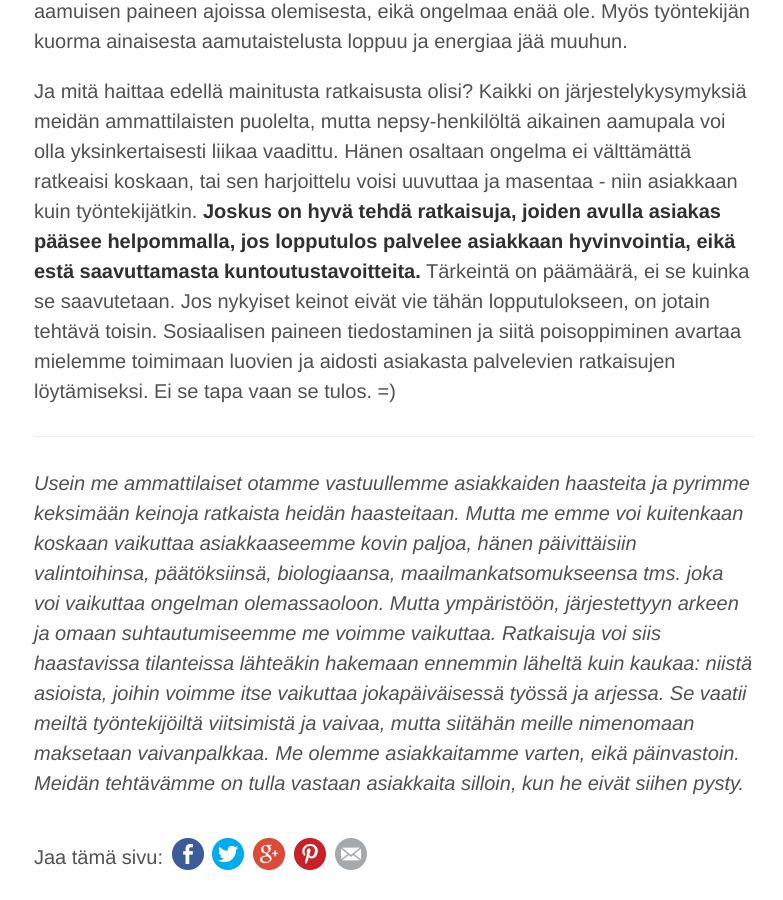
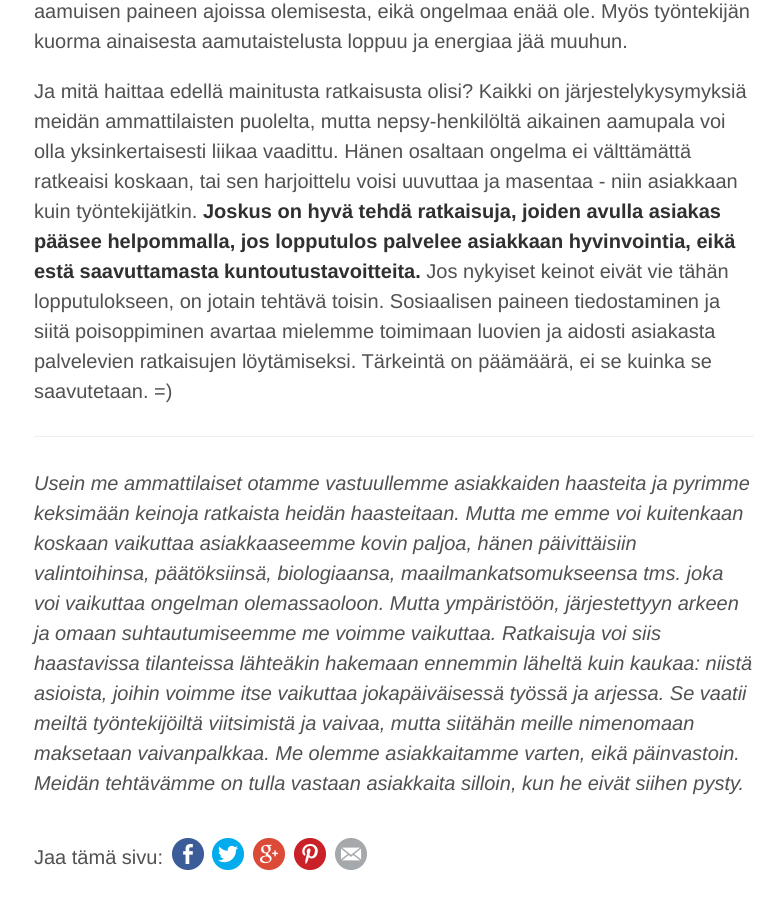
Before and after one commit to niinapiira/neppari.net, a Jekyll site: the page built from _posts/2016-06-17-vaikeudesta-auttaa-ja-ratkaista.md, in a window 1280 px wide and 900 px high, scrolled down 2774 px. Shown: the whole window, without its empty margins (246-1029 px from the left). Built offline with Jekyll 4.4.1, drawn with Linux system fonts in a browser that asks for light colours.

Commit message:
Update 2016-06-17-vaikeudesta-auttaa-ja-ratkaista.md

```diff
--- a/_posts/2016-06-17-vaikeudesta-auttaa-ja-ratkaista.md
+++ b/_posts/2016-06-17-vaikeudesta-auttaa-ja-ratkaista.md
@@ -32,7 +32,7 @@
 
 Jos ongelmana on esim. asiakkaan pääsy ajoissa aamupalalle, voimme ratkaista ongelman esim. a)myöhästämällä aamupalaa tai sen loppumista (tasa-arvon nimessä) tai b)SALLIMALLA tälle asiakkaalle myöhäisemmän aamupalan (erioikeus). Ratkaisemalla ongelman poistamme JOKAISELTA osapuolelta joka-aamuisen paineen ajoissa olemisesta, eikä ongelmaa enää ole. Myös työntekijän kuorma ainaisesta aamutaistelusta loppuu ja energiaa jää muuhun.
 
-Ja mitä haittaa edellä mainitusta ratkaisusta olisi? Kaikki on järjestelykysymyksiä meidän ammattilaisten puolelta, mutta nepsy-henkilöltä aikainen aamupala voi olla yksinkertaisesti liikaa vaadittu. Hänen osaltaan ongelma ei välttämättä ratkeaisi koskaan, tai sen harjoittelu voisi uuvuttaa ja masentaa - niin asiakkaan kuin työntekijätkin. **Joskus on hyvä tehdä ratkaisuja, joiden avulla asiakas pääsee helpommalla, jos lopputulos palvelee asiakkaan hyvinvointia, eikä estä saavuttamasta kuntoutustavoitteita.** Tärkeintä on päämäärä, ei se kuinka se saavutetaan. Jos nykyiset keinot eivät vie tähän lopputulokseen, on jotain tehtävä toisin. Sosiaalisen paineen tiedostaminen ja siitä poisoppiminen avartaa mielemme toimimaan luovien ja aidosti asiakasta palvelevien ratkaisujen löytämiseksi. Ei se tapa vaan se tulos. =)
+Ja mitä haittaa edellä mainitusta ratkaisusta olisi? Kaikki on järjestelykysymyksiä meidän ammattilaisten puolelta, mutta nepsy-henkilöltä aikainen aamupala voi olla yksinkertaisesti liikaa vaadittu. Hänen osaltaan ongelma ei välttämättä ratkeaisi koskaan, tai sen harjoittelu voisi uuvuttaa ja masentaa - niin asiakkaan kuin työntekijätkin. **Joskus on hyvä tehdä ratkaisuja, joiden avulla asiakas pääsee helpommalla, jos lopputulos palvelee asiakkaan hyvinvointia, eikä estä saavuttamasta kuntoutustavoitteita.** Jos nykyiset keinot eivät vie tähän lopputulokseen, on jotain tehtävä toisin. Sosiaalisen paineen tiedostaminen ja siitä poisoppiminen avartaa mielemme toimimaan luovien ja aidosti asiakasta palvelevien ratkaisujen löytämiseksi. Tärkeintä on päämäärä, ei se kuinka se saavutetaan. =)
 
 ___
 
```
